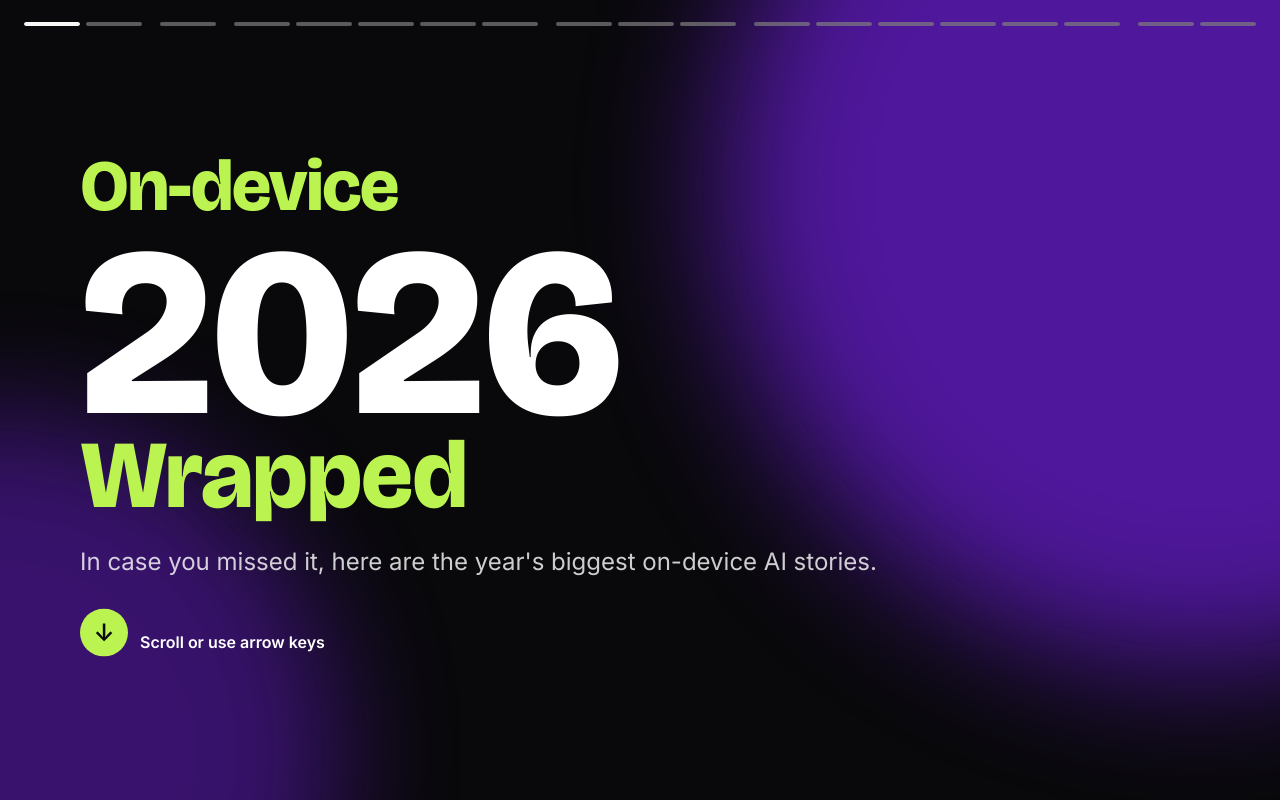
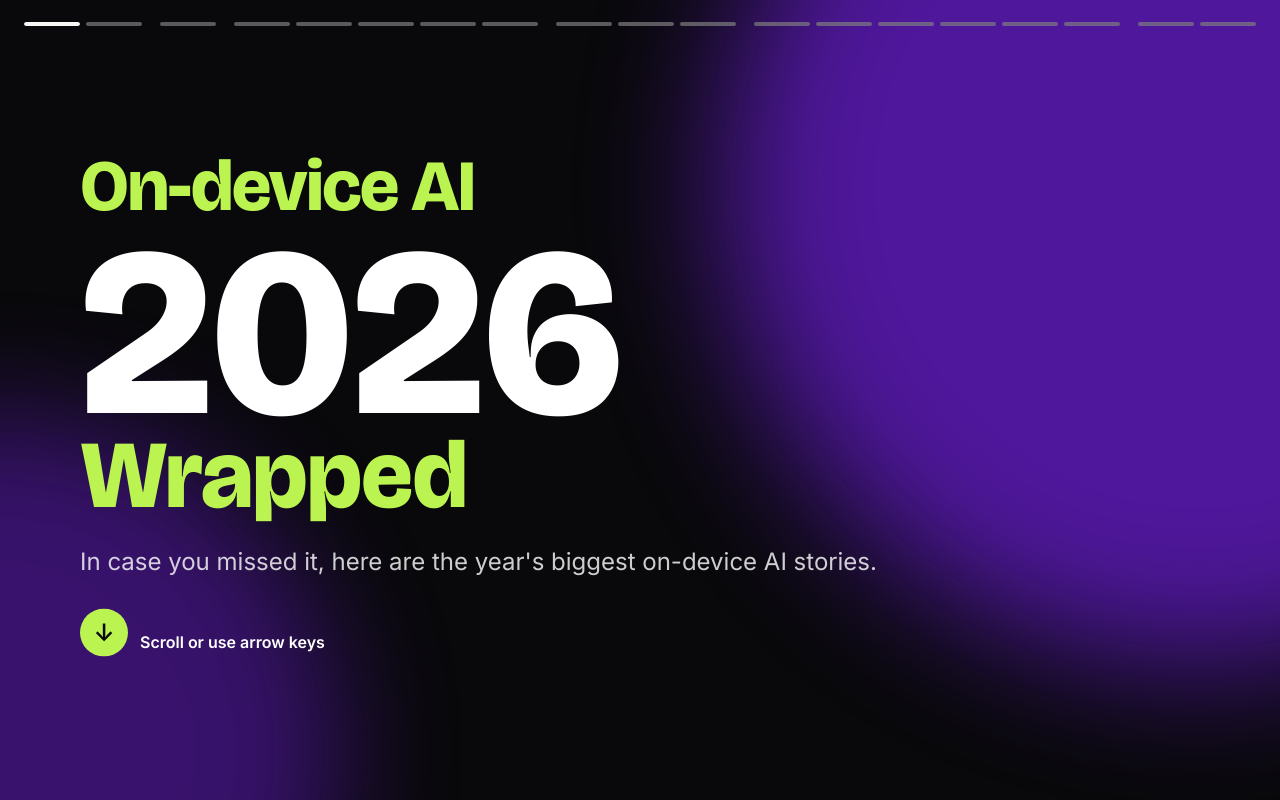
Before and after one commit to nobodywho-ooo/2026-On-Device-AI-Wrapped, an Astro site: page / in a window 1280 px wide. Built offline with nearby package versions, Linux system fonts and the light colour scheme; Astro itself is replaced by a stand-in of ours.

Commit message:
update title + preview

```diff
--- a/src/pages/index.astro
+++ b/src/pages/index.astro
@@ -78,7 +78,7 @@ const marquee = news.map((n) => `${n.data.emoji} ${n.data.title}`).join('  ·  '
   <main id="deck" class="relative h-dvh snap-y snap-proximity overflow-y-auto scroll-smooth lg:snap-mandatory">
     <!-- 1. Intro -->
     <Slide id="intro" class="bg-zinc-950 text-white" blob="bg-violet-600" label="Intro">
-      <p class="reveal font-display text-[clamp(2rem,6vw,4.5rem)] leading-none font-extrabold tracking-tight text-lime-300" style="--i:0">On-device</p>
+      <p class="reveal font-display text-[clamp(2rem,6vw,4.5rem)] leading-none font-extrabold tracking-tight text-lime-300" style="--i:0">On-device AI</p>
       <h1 class="font-display mt-4 leading-[0.8] font-extrabold tracking-tighter">
         <span class="reveal block text-[clamp(5rem,22vw,15rem)]" style="--i:1">{site.year}</span>
         <span class="reveal mt-2 block text-[clamp(2.5rem,8vw,6rem)] text-lime-300" style="--i:2">Wrapped</span>
```
Also changed, not shown: README.md, preview.png.
